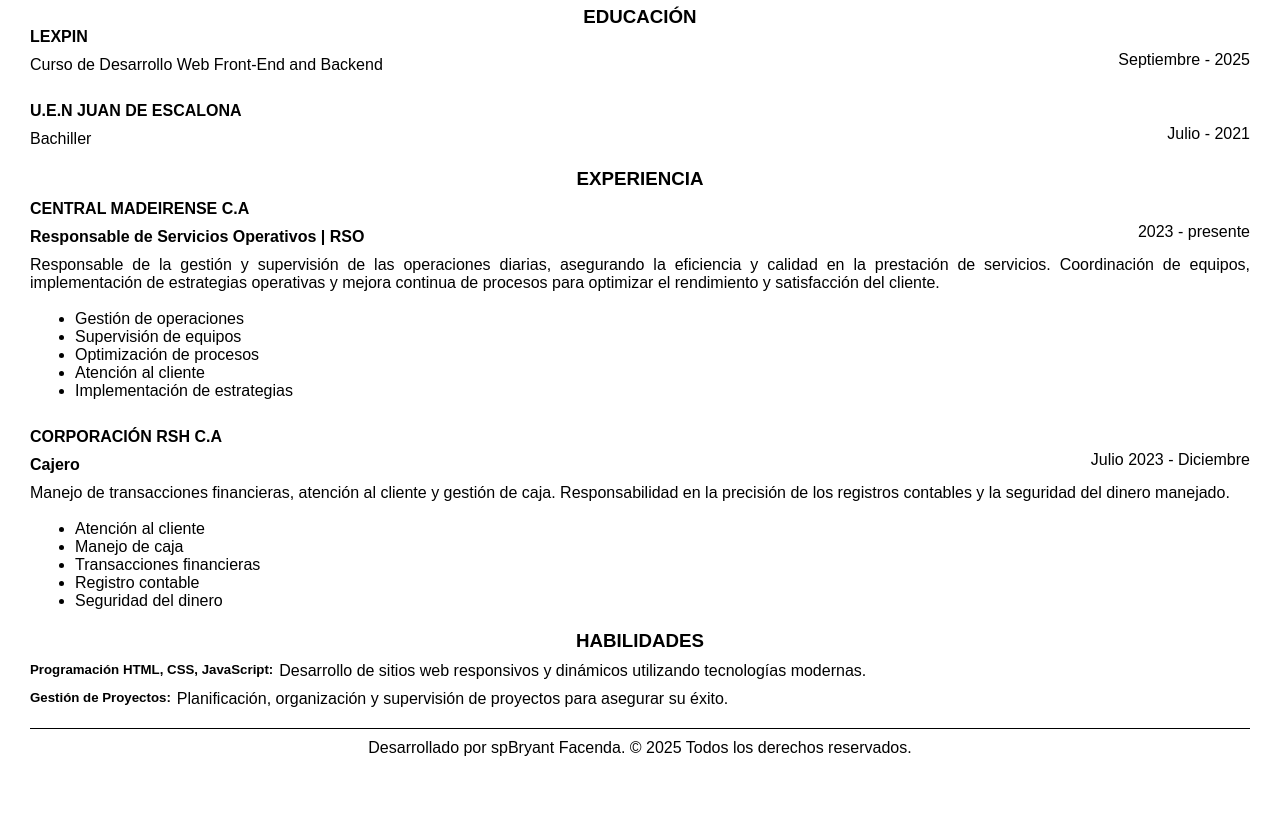
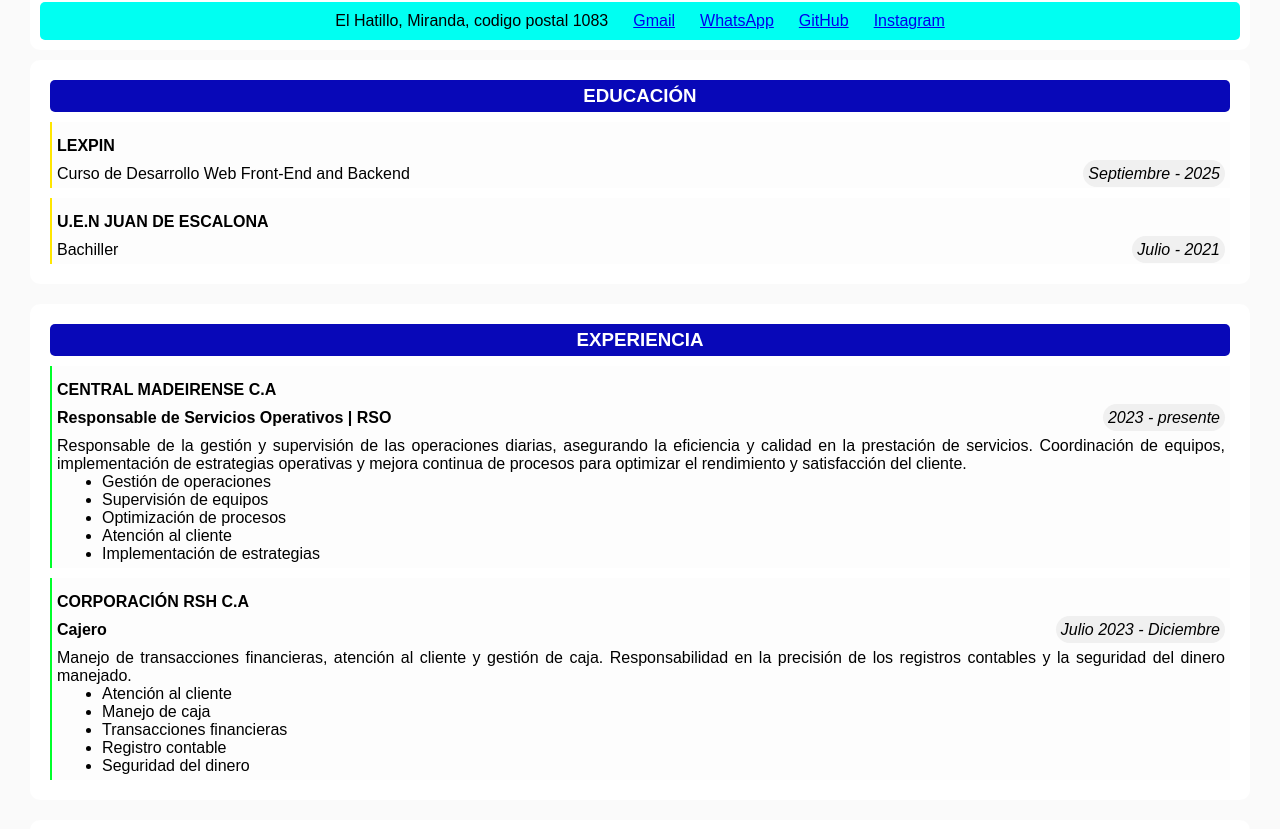
Before and after one commit to Bafaf23/curso-HTML, a plain HTML site: page curiculum.html in a window 1280 px wide. Shown: the part 100-929 px from the top of the page. Before the commit the page ends 887 px from the top, so only its background shows below. Drawn offline with Linux system fonts and the light colour scheme.

Commit message:
update style, add style.css

```diff
--- a/curiculum.html
+++ b/curiculum.html
@@ -3,99 +3,71 @@
   <head>
     <meta charset="UTF-8" />
     <meta name="viewport" content="width=device-width, initial-scale=1.0" />
-    <style>
-      * {
-        box-sizing: border-box;
-        margin: 0;
-        padding: 0;
-      }
-
-      body {
-        padding: 30px 30px;
-        font-family: Arial, sans-serif;
-      }
-      header {
-        margin-bottom: 20px;
-      }
-
-      ul {
-        margin-left: 45px;
-      }
-
-      section {
-        margin-bottom: 20px;
-      }
-
-      .job-description {
-        display: flex;
-        justify-content: space-between;
-        align-items: center;
-      }
-
-      .education-details {
-        display: flex;
-        justify-content: space-between;
-        align-items: center;
-      }
-      .skill-description {
-        display: flex;
-        margin-top: 10px;
-        gap: 6px;
-      }
-    </style>
+    <link rel="stylesheet" href="style/style.css" />
+    <link
+      rel="icon"
+      href="https://opem.b-cdn.net/wp-content/uploads/2016/02/graduate23-150x150.png"
+    />
     <title>Bryant Facenda | Curriculum</title>
   </head>
   <body>
     <header>
-      <h1 style="text-align: center; border-bottom: 1px solid black">
-        BRYANT FACENDA
-      </h1>
-      <nav>
-        <ul style="display: flex; gap: 25px; justify-content: center">
+      <h1>BRYANT FACENDA</h1>
+      <ul>
         <li>El Hatillo, Miranda, codigo postal 1083</li>
-          <li>bryantffacen@gmail.com</li>
-          <li>+58 424-1736193</li>
+        <li><a href="mailto:bryantffacen@gmail.com">Gmail</a></li>
+        <li><a href="https://wa.me/584241736193">WhatsApp</a></li>
+        <li>
+          <a
+            href="https://github.com/Bafaf23"
+            target="_blank"
+            rel="noopener noreferrer"
+            >GitHub</a
+          >
+        </li>
+        <li>
+          <a
+            href="https://www.instagram.com/bafaf03/"
+            target="_blank"
+            rel="noopener noreferrer"
+            >Instagram</a
+          >
+        </li>
       </ul>
-      </nav>
     </header>
     <main>
       <section>
-        <h3 style="text-align: center">EDUCACIÓN</h3>
+        <h3>EDUCACIÓN</h3>
+        <div class="education">
           <h4>LEXPIN</h4>
           <div class="education-details">
-          <p style="text-align: justify; margin-top: 10px">
-            Curso de Desarrollo Web Front-End and Backend
-          </p>
-          <p>Septiembre - 2025</p>
+            <p>Curso de Desarrollo Web Front-End and Backend</p>
+            <p><span>Septiembre - 2025</span></p>
           </div>
-        <br />
-        <h4 style="text-align: justify; margin-top: 10px">
-          U.E.N JUAN DE ESCALONA
-        </h4>
+        </div>
+        <div class="education">
+          <h4>U.E.N JUAN DE ESCALONA</h4>
           <div class="education-details">
-          <p style="text-align: justify; margin-top: 10px">Bachiller</p>
-          <p>Julio - 2021</p>
+            <p>Bachiller</p>
+            <p><span>Julio - 2021</span></p>
+          </div>
         </div>
       </section>
       <section>
-        <h3 style="text-align: center; margin-top: 20px">EXPERIENCIA</h3>
-        <h4 style="text-align: justify; margin-top: 10px">
-          CENTRAL MADEIRENSE C.A
-        </h4>
+        <h3>EXPERIENCIA</h3>
+        <div class="experience">
+          <h4>CENTRAL MADEIRENSE C.A</h4>
           <div class="job-description">
-          <h4 style="text-align: justify; margin-top: 10px">
-            Responsable de Servicios Operativos | RSO
-          </h4>
-          <p>2023 - presente</p>
+            <h4>Responsable de Servicios Operativos | RSO</h4>
+            <p><span>2023 - presente</span></p>
           </div>
-        <p style="text-align: justify; margin-top: 10px">
+          <p>
             Responsable de la gestión y supervisión de las operaciones diarias,
             asegurando la eficiencia y calidad en la prestación de servicios.
             Coordinación de equipos, implementación de estrategias operativas y
             mejora continua de procesos para optimizar el rendimiento y
             satisfacción del cliente.
           </p>
-        <br />
           <ul>
             <li>Gestión de operaciones</li>
             <li>Supervisión de equipos</li>
@@ -103,20 +75,18 @@
             <li>Atención al cliente</li>
             <li>Implementación de estrategias</li>
           </ul>
-        <br />
-        <h4 style="text-align: justify; margin-top: 10px">
-          CORPORACIÓN RSH C.A
-        </h4>
+        </div>
+        <div class="experience">
+          <h4>CORPORACIÓN RSH C.A</h4>
           <div class="job-description">
-          <h4 style="text-align: justify; margin-top: 10px">Cajero</h4>
-          <p>Julio 2023 - Diciembre</p>
+            <h4>Cajero</h4>
+            <p><span>Julio 2023 - Diciembre</span></p>
           </div>
-        <p style="text-align: justify; margin-top: 10px">
-          Manejo de transacciones financieras, atención al cliente y gestión de
-          caja. Responsabilidad en la precisión de los registros contables y la
-          seguridad del dinero manejado.
+          <p>
+            Manejo de transacciones financieras, atención al cliente y gestión
+            de caja. Responsabilidad en la precisión de los registros contables
+            y la seguridad del dinero manejado.
           </p>
-        <br />
           <ul>
             <li>Atención al cliente</li>
             <li>Manejo de caja</li>
@@ -124,9 +94,10 @@
             <li>Registro contable</li>
             <li>Seguridad del dinero</li>
           </ul>
+        </div>
       </section>
       <section>
-        <h3 style="text-align: center; margin-top: 20px">HABILIDADES</h3>
+        <h3>HABILIDADES</h3>
         <div class="skill-description">
           <h5>Programación HTML, CSS, JavaScript:</h5>
           <p>
@@ -143,16 +114,9 @@
         </div>
       </section>
     </main>
-    <footer
-      style="
-        text-align: center;
-        margin-top: 20px;
-        border-top: 1px solid black;
-        padding-top: 10px;
-      "
-    >
+    <footer>
       <p>
-        Desarrollado por spBryant Facenda. © 2025 Todos los derechos reservados.
+        Desarrollado por Bryant Facenda. © 2025 Todos los derechos reservados.
       </p>
     </footer>
   </body>
--- /dev/null
+++ b/style/style.css
@@ -0,0 +1,122 @@
+* {
+  box-sizing: border-box;
+  margin: 0;
+  padding: 0;
+}
+
+body {
+  padding: 30px 30px;
+  font-family: sans-serif, Helvetica, Arial;
+  background: #fafafa;
+  cursor: default;
+}
+
+header {
+  margin-bottom: 10px;
+  background: white;
+  padding: 10px;
+  border-radius: 10px;
+}
+
+header h1 {
+  text-align: center;
+  padding: 10px;
+}
+
+header ul {
+  display: flex;
+  justify-content: center;
+  list-style: none;
+  align-items: center;
+  margin-top: 5px;
+  gap: 25px;
+  padding: 10px;
+  background-color: rgb(0, 255, 242);
+  border-radius: 5px;
+}
+
+section ul {
+  margin-left: 45px;
+}
+
+span {
+  font-weight: 400;
+  font-style: italic;
+  padding: 5px;
+  border-radius: 999px;
+  background: rgb(240, 240, 240);
+}
+section {
+  background: white;
+  padding: 20px;
+  border-radius: 10px;
+}
+
+section h3 {
+  text-align: center;
+  background: rgb(8, 8, 184);
+  color: white;
+  padding: 5px;
+  border-radius: 5px;
+}
+
+.education {
+  margin-top: 10px;
+  padding: 5px;
+  background: rgb(253, 253, 253);
+  border-left: 2px solid rgb(255, 230, 0);
+}
+
+.experience {
+  background: rgb(253, 253, 253);
+  border-left: 2px solid rgb(0, 255, 42);
+  margin-top: 10px;
+  padding: 5px;
+}
+
+section h4 {
+  margin-top: 10px;
+}
+
+section {
+  margin-bottom: 20px;
+}
+
+section p {
+  text-align: justify;
+  margin-top: 10px;
+}
+
+.job-description {
+  display: flex;
+  justify-content: space-between;
+  align-items: center;
+}
+
+.education-details {
+  display: flex;
+  justify-content: space-between;
+  align-items: center;
+}
+
+.skill-description {
+  display: flex;
+  margin-top: 10px;
+  gap: 6px;
+  background-color: rgb(253, 253, 253);
+  padding: 5px;
+  border-left: 2px solid rgb(0, 247, 255);
+  align-items: center;
+}
+
+footer {
+  padding: 10px;
+  border-radius: 10px;
+  background: rgb(251, 255, 0);
+  text-align: center;
+}
+
+footer p {
+  text-align: center;
+  font-size: 14px;
+}
```
Lines whose indentation alone changed are shown as unchanged.
